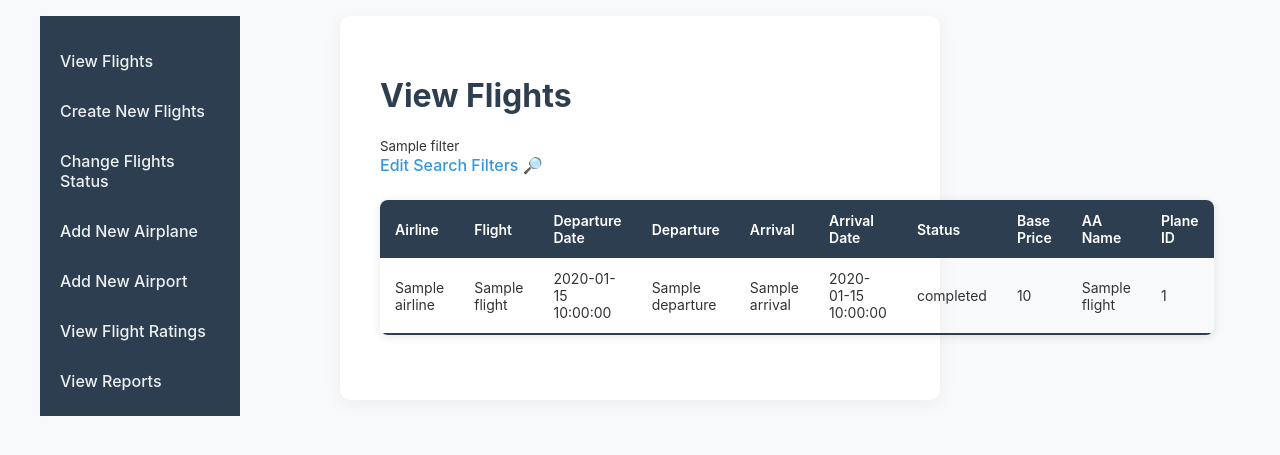
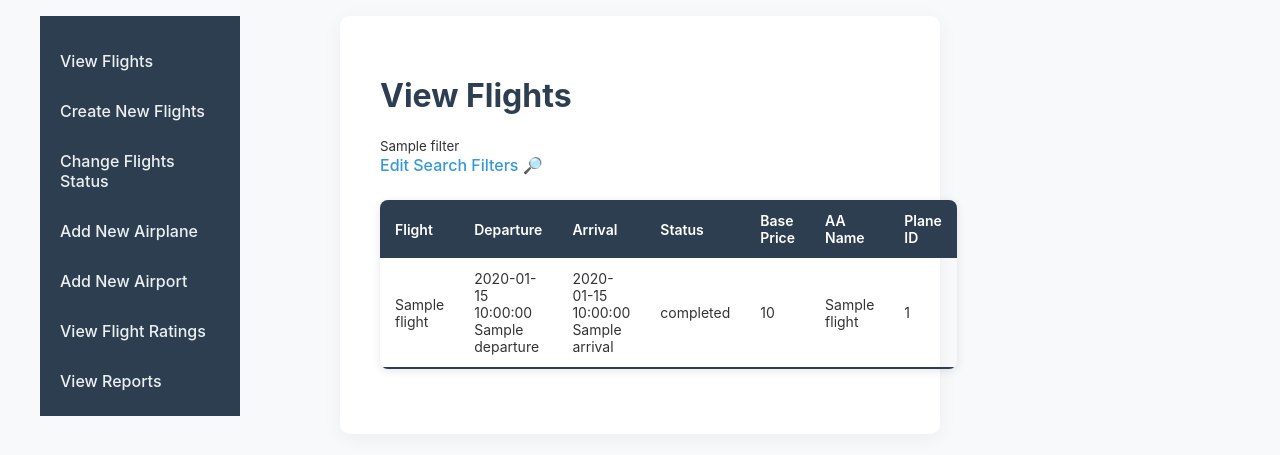
Before and after one commit to mop9047/flight_search, a Flask app: template app/templates/staff/home_airlineStaff_view.html in a window 1280 px wide. Shown: the part 162-617 px from the top of the page. Run offline with Flask 3, Linux system fonts and the light colour scheme; the template is opened without the code that fills it: most values are stand-ins (such as "Sample title", 1, 10 or a date in 2020).

Commit message:
added airline session fot search staff

```diff
--- a/app/blueprints/search/searchStaff.py
+++ b/app/blueprints/search/searchStaff.py
@@ -6,6 +6,7 @@ search = Blueprint('searchStaff', __name__)
 def search_staff():
     #grabs information from the forms
     username = session['username']
+    airline = session['airline']
 
     start_date = request.form['start_date']
     end_date = request.form['end_date']
@@ -22,9 +23,9 @@ def search_staff():
                 arrival_date_and_time AS Arrival_Date, \
                      status, base_price, \
                          Airplane_airline_name AS AA_name, \
-                             Airplane_id FROM Flight WHERE 1=1"
+                             Airplane_id FROM Flight WHERE Airline_Name = %s"
 
-    params = []
+    params = [airline]
     filters = ["No Filters"]
 
     if start_date:
--- a/app/templates/staff/home_airlineStaff_view.html
+++ b/app/templates/staff/home_airlineStaff_view.html
@@ -43,12 +43,9 @@ endblock %} {% block content %} {% if error!=True%}
 <table>
   <thead>
     <tr>
-      <th>Airline</th>
       <th>Flight</th>
-      <th>Departure Date</th>
       <th>Departure</th>
       <th>Arrival</th>
-      <th>Arrival Date</th>
       <th>Status</th>
       <th>Base Price</th>
       <th>AA Name</th>
@@ -58,12 +55,9 @@ endblock %} {% block content %} {% if error!=True%}
   <tbody>
     {% for row in flights %}
     <tr>
-      <td>{{row ['Airline']}}</td>
       <td>{{row ['Flight']}}</td>
-      <td>{{row ['Departure_Date']}}</td>
-      <td>{{row ['Departure']}}</td>
-      <td>{{row ['Arrival']}}</td>
-      <td>{{row ['Arrival_Date']}}</td>
+      <td>{{row ['Departure_Date']}} {{row ['Departure']}}</td>
+      <td>{{row ['Arrival_Date']}} {{row ['Arrival']}}</td>
       <td>{{row ['status']}}</td>
       <td>{{row ['base_price']}}</td>
       <td>{{row ['AA_name']}}</td>
```
